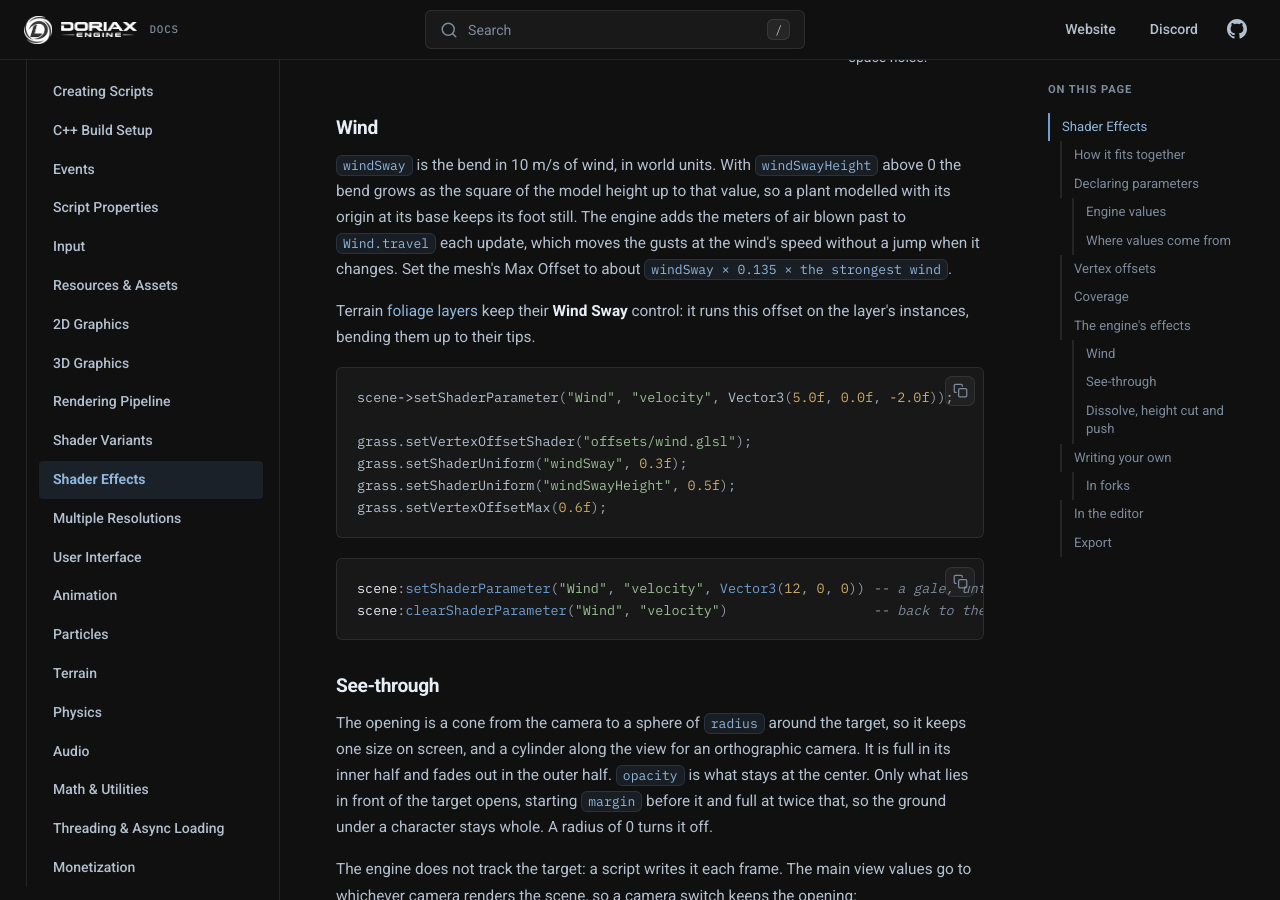
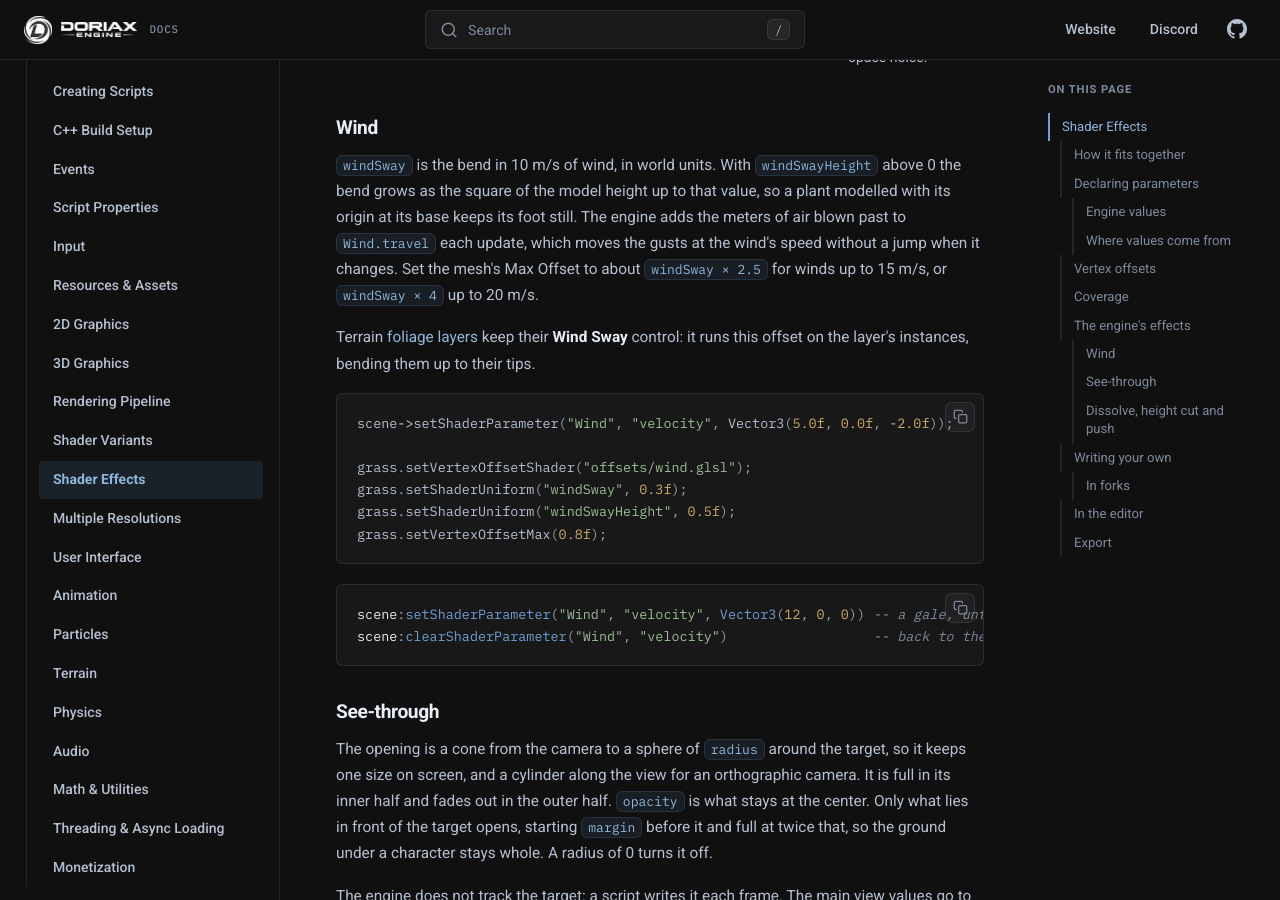
Before and after one commit to doriaxengine/doriax-docs, an MkDocs documentation site: the page built from docs/manual/shader-effects.md, in a window 1280 px wide and 900 px high, scrolled down 5424 px. Built offline with MkDocs 1.6.1, drawn with Linux system fonts in a browser that asks for light colours; comment, search, counter and statistics services are not loaded.

Commit message:
Described the new wind sway

````diff
--- a/docs/manual/shader-effects.md
+++ b/docs/manual/shader-effects.md
@@ -171,8 +171,8 @@ editor sets **Cut Shadows** from it when the file is picked.
 bend grows as the square of the model height up to that value, so a plant modelled with its
 origin at its base keeps its foot still. The engine adds the meters of air blown past to
 `Wind.travel` each update, which moves the gusts at the wind's speed without a jump when it
-changes. Set the mesh's Max Offset to about
-`windSway × 0.135 × the strongest wind`.
+changes. Set the mesh's Max Offset to about `windSway × 2.5` for winds up to 15 m/s, or
+`windSway × 4` up to 20 m/s.
 
 Terrain [foliage layers](terrain.md) keep their **Wind Sway** control: it runs this offset
 on the layer's instances, bending them up to their tips.
@@ -183,7 +183,7 @@ scene->setShaderParameter("Wind", "velocity", Vector3(5.0f, 0.0f, -2.0f));
 grass.setVertexOffsetShader("offsets/wind.glsl");
 grass.setShaderUniform("windSway", 0.3f);
 grass.setShaderUniform("windSwayHeight", 0.5f);
-grass.setVertexOffsetMax(0.6f);
+grass.setVertexOffsetMax(0.8f);
 ```
 
 ```lua
````
Also changed, not shown: docs/manual/rendering-pipeline.md (+7 -5 lines).
